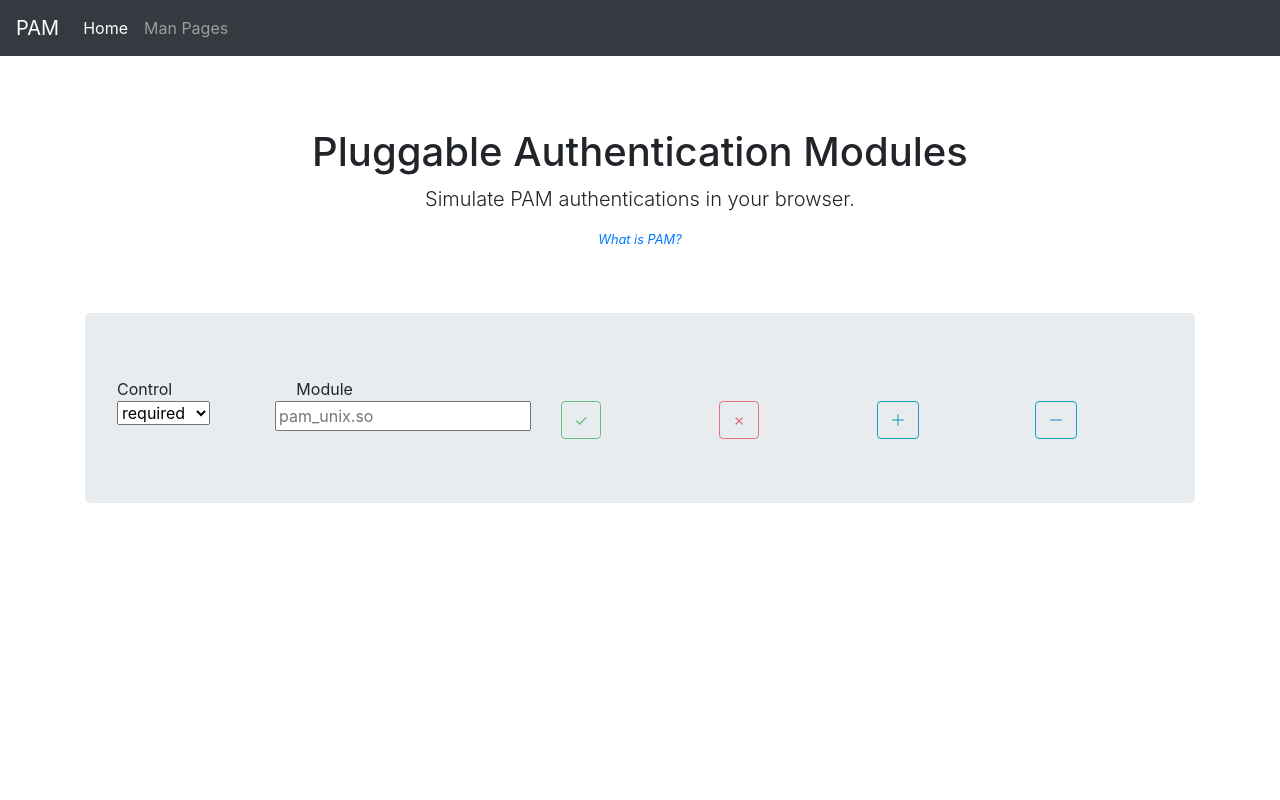
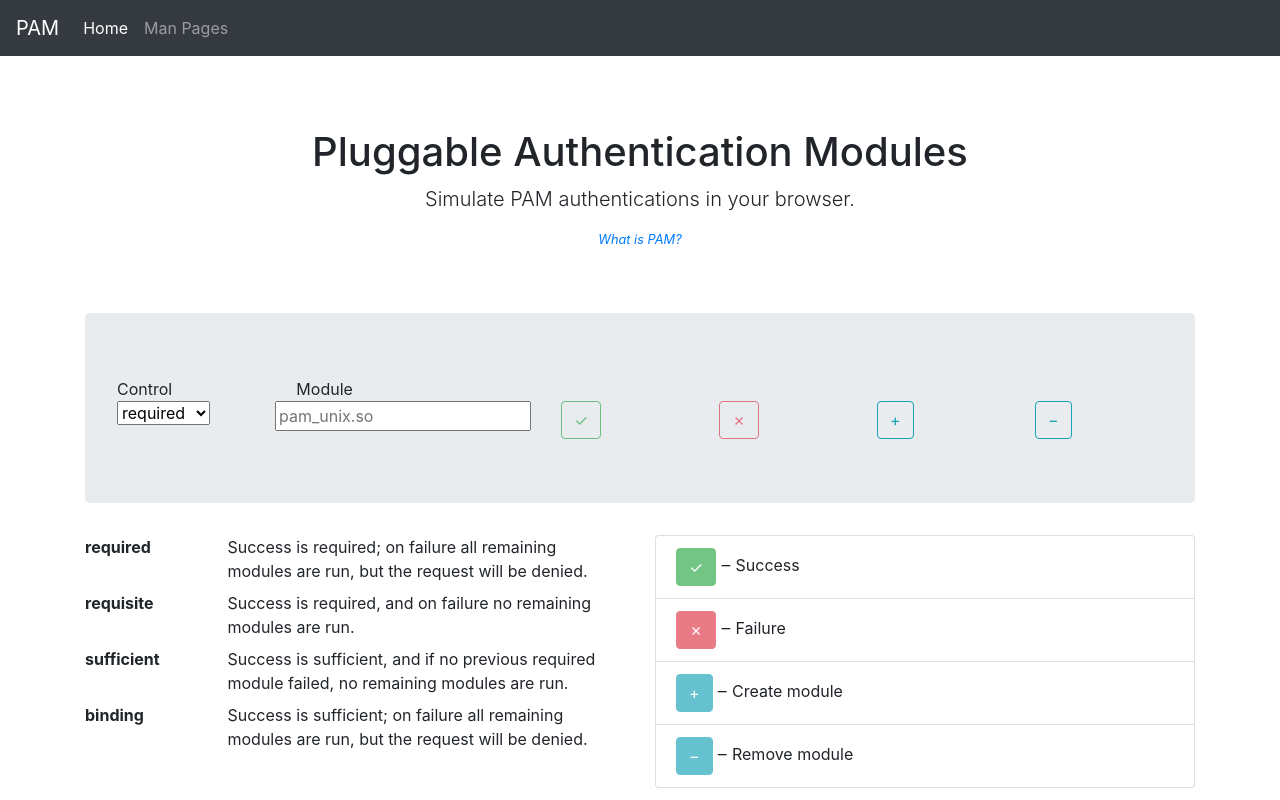
Before and after one commit to mschwager/pamd, an Angular app: page / in a window 1280 px wide. Built offline with nearby package versions, Linux system fonts and the light colour scheme.

Commit message:
Added legend below main application

```diff
--- a/src/app/app.component.html
+++ b/src/app/app.component.html
@@ -19,5 +19,40 @@
       <a href="https://en.wikipedia.org/wiki/Pluggable_authentication_module" target="_blank">What is PAM?</a>
     </p>
   </div>
+
   <app-service></app-service>
+
+  <div class="row">
+    <div class="col-lg-6">
+      <dl class="row">
+        <dt class="col-sm-3">required</dt>
+        <dd class="col-sm-9">Success is required; on failure all remaining modules are run, but the request will be denied.</dd>
+
+        <dt class="col-sm-3">requisite</dt>
+        <dd class="col-sm-9">Success is required, and on failure no remaining modules are run.</dd>
+
+        <dt class="col-sm-3">sufficient</dt>
+        <dd class="col-sm-9">Success is sufficient, and if no previous required module failed, no remaining modules are run.</dd>
+
+        <dt class="col-sm-3">binding</dt>
+        <dd class="col-sm-9">Success is sufficient; on failure all remaining modules are run, but the request will be denied.</dd>
+      </dl>
+    </div>
+    <div class="col-lg-6">
+      <ul class="list-group">
+        <li class="list-group-item">
+          <button type="button" class="btn btn-success" disabled>✓</button> ‒ Success
+        </li>
+        <li class="list-group-item">
+          <button type="button" class="btn btn-danger" disabled>✗</button> ‒ Failure
+        </li>
+        <li class="list-group-item">
+          <button type="button" class="btn btn-info" disabled>+</button> ‒ Create module
+        </li>
+        <li class="list-group-item">
+          <button type="button" class="btn btn-info" disabled>−</button> ‒ Remove module
+        </li>
+      </ul>
+    </div>
+  </div>
 </main>
--- a/src/app/service/service.component.html
+++ b/src/app/service/service.component.html
@@ -27,10 +27,10 @@
       <button (click)="setDirectiveResult(i, false)" [disabled]="!directive.pam_module" type="button" class="btn btn-outline-danger">✗</button>
     </div>
     <div class="col">
-      <button (click)="addDirective()" type="button" class="btn btn-outline-info">＋</button>
+      <button (click)="addDirective()" type="button" class="btn btn-outline-info">+</button>
     </div>
     <div class="col">
-      <button (click)="removeDirective(i)" type="button" class="btn btn-outline-info">－</button>
+      <button (click)="removeDirective(i)" type="button" class="btn btn-outline-info">−</button>
     </div>
   </div>
 </div>
```
